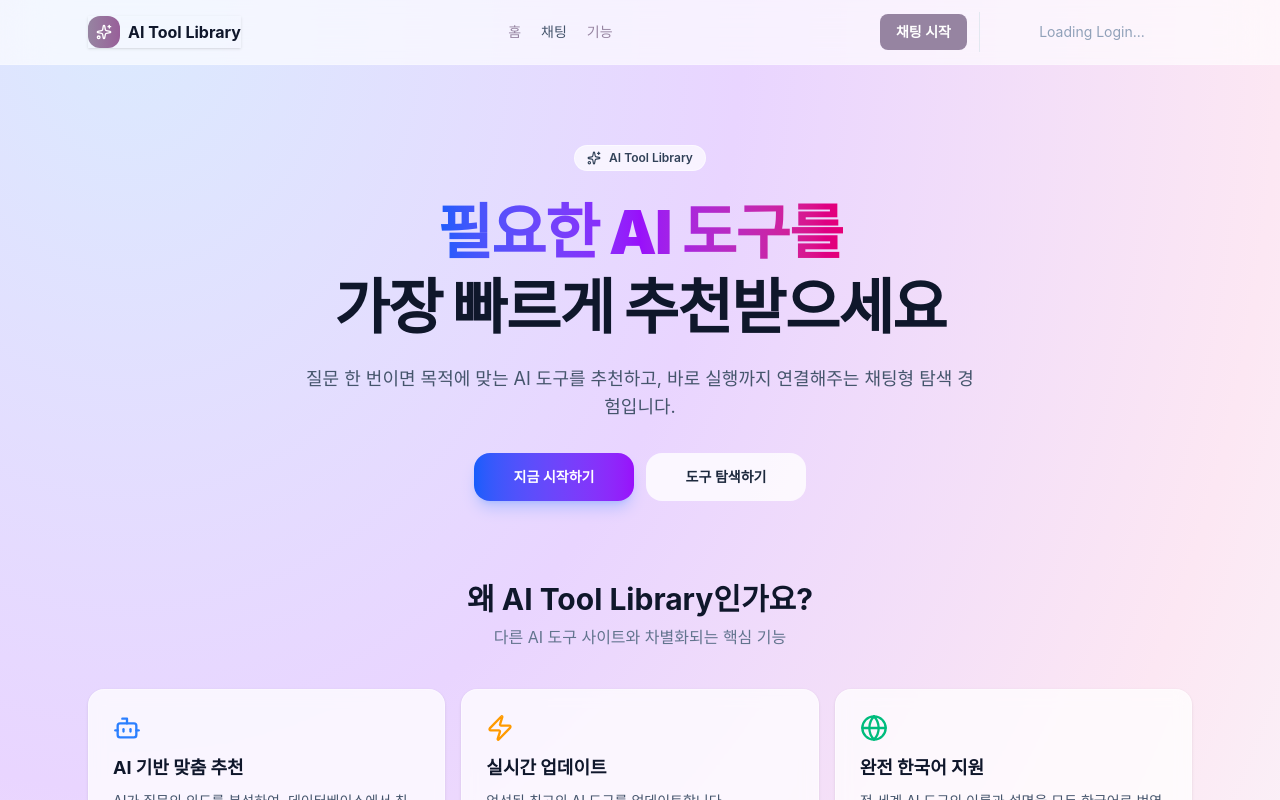
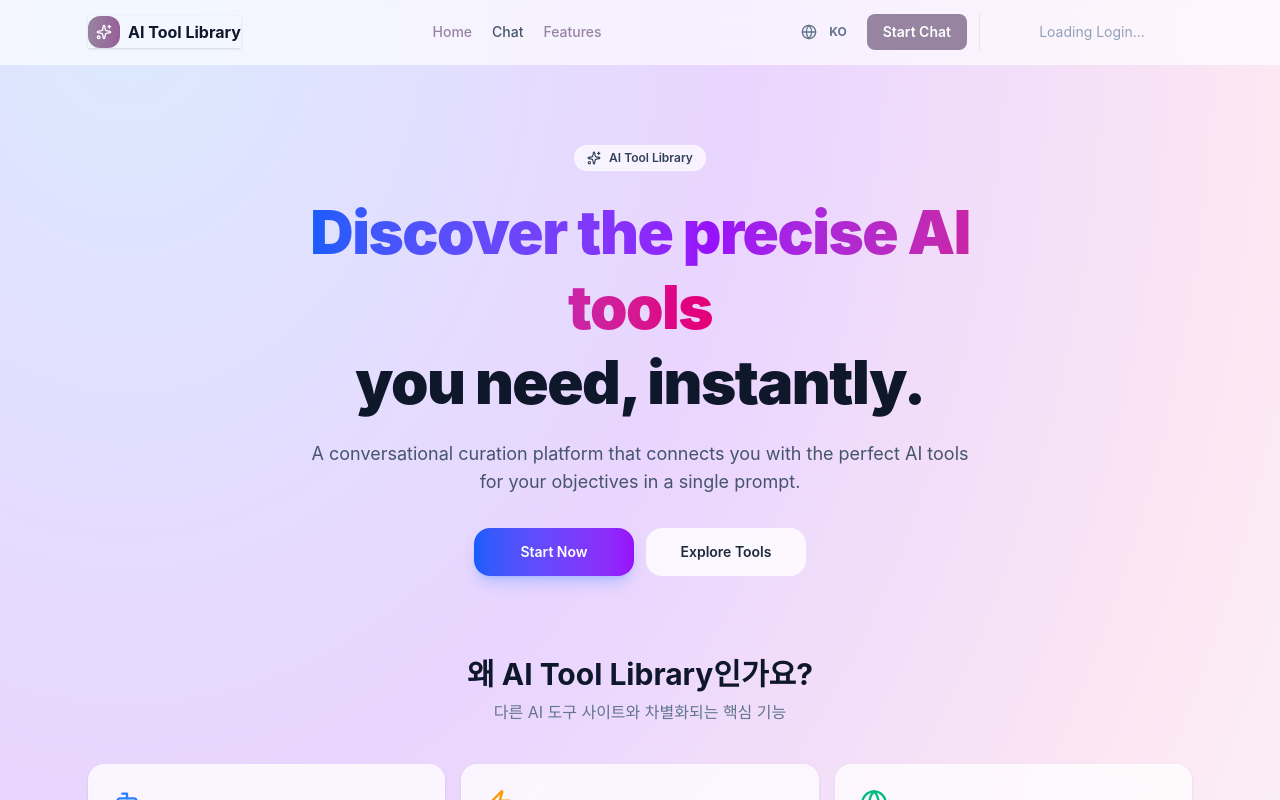
Before and after one commit to welcomegimchigang/AI_library, a React (Vite) app: page / in a window 1280 px wide. Shown: the top 800 px of the page. Built offline with nearby package versions, Linux system fonts and the light colour scheme; no server answers.

Commit message:
feat(i18n): setup react-i18next and apply ko/en to core routes

```diff
--- a/package.json
+++ b/package.json
@@ -13,9 +13,12 @@
   "dependencies": {
     "class-variance-authority": "^0.7.0",
     "clsx": "^2.1.1",
+    "i18next": "^25.8.13",
+    "i18next-browser-languagedetector": "^8.2.1",
     "lucide-react": "^0.539.0",
     "react": "^19.1.0",
     "react-dom": "^19.1.0",
+    "react-i18next": "^16.5.4",
     "react-router-dom": "^7.8.2",
     "tailwind-merge": "^3.3.1"
   },
--- a/src/components/header.tsx
+++ b/src/components/header.tsx
@@ -1,18 +1,14 @@
-import { Sparkles, LogOut } from "lucide-react";
+import { Sparkles, LogOut, Globe } from "lucide-react";
 import { Link, NavLink } from "react-router-dom";
 import { useEffect, useState } from "react";
+import { useTranslation } from "react-i18next";
 
 import { getUserSession, logout } from "@/lib/auth";
 import { GoogleLoginButton } from "@/components/auth/google-login-button";
 import { Button } from "@/components/ui/button";
 
-const navItems = [
-  { label: "홈", to: "/" },
-  { label: "채팅", to: "/chat" },
-  { label: "기능", to: "/#features" },
-];
-
 export function Header() {
+  const { t, i18n } = useTranslation();
   const [user, setUser] = useState<any>(null);
 
   useEffect(() => {
@@ -24,6 +20,17 @@
     logout();
     setUser(null);
   };
+
+  const toggleLanguage = () => {
+    const newLang = i18n.language.startsWith('ko') ? 'en' : 'ko';
+    i18n.changeLanguage(newLang);
+  };
+
+  const navItems = [
+    { label: t("nav.home"), to: "/" },
+    { label: t("nav.chat"), to: "/chat" },
+    { label: t("nav.features"), to: "/#features" },
+  ];
 
   return (
     <header className="sticky top-0 z-30 border-b border-white/20 bg-white/65 backdrop-blur-xl">
@@ -50,8 +57,13 @@
         </nav>
 
         <div className="flex items-center gap-3">
+          <Button variant="ghost" size="sm" onClick={toggleLanguage} className="text-slate-500 hover:text-slate-900 px-2" title={i18n.language.startsWith('ko') ? "Switch to English" : "한국어로 전환"}>
+            <Globe size={16} className="mr-1" />
+            <span className="text-xs font-bold">{i18n.language.startsWith('ko') ? "EN" : "KO"}</span>
+          </Button>
+
           <Link to="/chat" className="hidden sm:block">
-            <Button size="sm">채팅 시작</Button>
+            <Button size="sm">{t("nav.startChat")}</Button>
           </Link>
 
           {/* User Auth Section */}
@@ -62,7 +74,7 @@
                   <img src={user.picture} alt={user.name} className="w-8 h-8 rounded-full border border-slate-200" referrerPolicy="no-referrer" />
                   <span className="text-sm font-medium text-slate-700 hidden lg:block">{user.name}</span>
                 </Link>
-                <Button variant="ghost" size="sm" onClick={handleLogout} className="text-slate-500 hover:text-red-500 rounded-full h-8 w-8 p-0" title="로그아웃">
+                <Button variant="ghost" size="sm" onClick={handleLogout} className="text-slate-500 hover:text-red-500 rounded-full h-8 w-8 p-0" title={t("nav.logout")}>
                   <LogOut size={16} />
                 </Button>
               </div>
--- /dev/null
+++ b/src/lib/i18n.ts
@@ -0,0 +1,28 @@
+import i18n from 'i18next';
+import { initReactI18next } from 'react-i18next';
+import LanguageDetector from 'i18next-browser-languagedetector';
+
+import translationKO from '../locales/ko/translation.json';
+import translationEN from '../locales/en/translation.json';
+
+const resources = {
+    ko: {
+        translation: translationKO
+    },
+    en: {
+        translation: translationEN
+    }
+};
+
+i18n
+    .use(LanguageDetector)
+    .use(initReactI18next)
+    .init({
+        resources,
+        fallbackLng: 'ko',
+        interpolation: {
+            escapeValue: false, // not needed for react as it escapes by default
+        }
+    });
+
+export default i18n;
--- /dev/null
+++ b/src/locales/en/translation.json
@@ -0,0 +1,34 @@
+{
+    "nav": {
+        "home": "Home",
+        "chat": "Chat",
+        "features": "Features",
+        "startChat": "Start Chat",
+        "profile": "My Page",
+        "logout": "Logout"
+    },
+    "home": {
+        "heroBadge": "AI Tool Library",
+        "heroTitle1": "Discover the precise AI tools",
+        "heroTitle2": "you need, instantly.",
+        "heroDesc": "A conversational curation platform that connects you with the perfect AI tools for your objectives in a single prompt.",
+        "ctaStart": "Start Now",
+        "ctaExplore": "Explore Tools"
+    },
+    "chat": {
+        "title": "How can I help you?",
+        "subtitle": "Discover the perfect AI for work, creation, or everyday tasks.",
+        "inputPlaceholder": "What kind of AI do you need? (e.g. Find me an AI app that checks English resumes)",
+        "send": "Send",
+        "searching": "Searching for recommendations..."
+    },
+    "footer": {
+        "desc": "An interactive curation service that finds the most accurate AI tool for your specific needs.",
+        "links": "Links",
+        "terms": "Terms of Service",
+        "privacy": "Privacy Policy",
+        "contact": "Contact",
+        "email": "Email Update",
+        "allRightsReserved": "© 2024 AI Tool Library. All rights reserved."
+    }
+}
--- /dev/null
+++ b/src/locales/ko/translation.json
@@ -0,0 +1,34 @@
+{
+    "nav": {
+        "home": "홈",
+        "chat": "채팅",
+        "features": "기능",
+        "startChat": "채팅 시작",
+        "profile": "마이페이지",
+        "logout": "로그아웃"
+    },
+    "home": {
+        "heroBadge": "AI Tool Library",
+        "heroTitle1": "필요한 AI 도구를",
+        "heroTitle2": "가장 빠르게 추천받으세요",
+        "heroDesc": "질문 한 번이면 목적에 맞는 AI 도구를 추천하고, 바로 실행까지 연결해주는 채팅형 탐색 경험입니다.",
+        "ctaStart": "지금 시작하기",
+        "ctaExplore": "도구 탐색하기"
+    },
+    "chat": {
+        "title": "무엇을 도와드릴까요?",
+        "subtitle": "업무, 창작, 일상 어떤 목적이든 딱 맞는 AI를 찾아드려요.",
+        "inputPlaceholder": "어떤 AI가 필요하신가요? (예: 취업용 영문 이력서 교정해 주는 앱 찾아줘)",
+        "send": "전송",
+        "searching": "추천 도구 찾는 중..."
+    },
+    "footer": {
+        "desc": "목적에 딱 맞는 AI 도구를 가장 빠르고 정확하게 찾아주는 대화형 큐레이션 서비스입니다.",
+        "links": "관련 링크",
+        "terms": "이용약관",
+        "privacy": "개인정보처리방침",
+        "contact": "문의사항",
+        "email": "이메일 알림",
+        "allRightsReserved": "© 2024 AI Tool Library. All rights reserved."
+    }
+}
--- a/src/main.tsx
+++ b/src/main.tsx
@@ -2,8 +2,8 @@
 import ReactDOM from "react-dom/client";
 import { BrowserRouter } from "react-router-dom";
 import { ToolProvider } from "./contexts/tool-context";
-
 import App from "./App";
+import "./lib/i18n"; // Import i18n configuration
 import "./index.css";
 
 ReactDOM.createRoot(document.getElementById("root")!).render(
--- a/src/pages/home-page.tsx
+++ b/src/pages/home-page.tsx
@@ -1,5 +1,6 @@
 import { ArrowRight, Sparkles, Search, Zap, Globe, Shield, BarChart3, Bot } from "lucide-react";
 import { Link } from "react-router-dom";
+import { useTranslation } from "react-i18next";
 
 import { Footer } from "@/components/footer";
 import { Header } from "@/components/header";
@@ -53,6 +54,8 @@
 ];
 
 export function HomePage() {
+  const { t } = useTranslation();
+
   return (
     <div className="min-h-screen bg-[radial-gradient(120%_80%_at_10%_0%,#dbeafe_0%,#e9d5ff_40%,#fce7f3_75%,#f8fafc_100%)] text-slate-900">
       <Header />
@@ -63,24 +66,24 @@
           <div className="mx-auto max-w-3xl text-center">
             <p className="inline-flex items-center gap-2 rounded-full border border-white/50 bg-white/70 px-3 py-1 text-xs font-semibold text-slate-700 backdrop-blur">
               <Sparkles size={14} />
-              AI Tool Library
+              {t("home.heroBadge")}
             </p>
             <h1 className="mt-6 text-4xl font-black leading-tight tracking-tight md:text-6xl">
               <span className="bg-gradient-to-r from-blue-600 via-purple-600 to-pink-600 bg-clip-text text-transparent">
-                필요한 AI 도구를
+                {t("home.heroTitle1")}
               </span>
               <br />
-              가장 빠르게 추천받으세요
+              {t("home.heroTitle2")}
             </h1>
             <p className="mx-auto mt-5 max-w-2xl text-base text-slate-600 md:text-lg">
-              질문 한 번이면 목적에 맞는 AI 도구를 추천하고, 바로 실행까지 연결해주는 채팅형 탐색 경험입니다.
+              {t("home.heroDesc")}
             </p>
             <div className="mt-8 flex flex-wrap items-center justify-center gap-3">
               <Link to="/chat">
-                <Button size="lg" className="min-w-40 bg-gradient-to-r from-blue-600 to-purple-600 hover:from-blue-700 hover:to-purple-700 text-white shadow-lg shadow-blue-500/25">지금 시작하기</Button>
+                <Button size="lg" className="min-w-40 bg-gradient-to-r from-blue-600 to-purple-600 hover:from-blue-700 hover:to-purple-700 text-white shadow-lg shadow-blue-500/25">{t("home.ctaStart")}</Button>
               </Link>
               <a href="#library">
-                <Button size="lg" variant="secondary" className="min-w-40">도구 탐색하기</Button>
+                <Button size="lg" variant="secondary" className="min-w-40">{t("home.ctaExplore")}</Button>
               </a>
             </div>
           </div>
@@ -130,12 +133,12 @@
         {/* CTA */}
         <section className="mx-auto w-full max-w-6xl px-4 pb-20 md:px-6">
           <div className="rounded-3xl bg-gradient-to-r from-blue-600 via-purple-600 to-pink-500 p-8 text-white md:p-10">
-            <h3 className="text-2xl font-bold md:text-3xl">AI 도구 탐색, 지금 시작할까요?</h3>
-            <p className="mt-3 text-white/90">질문만 하면 상황 맞춤 추천을 바로 보여드립니다.</p>
+            <h3 className="text-2xl font-bold md:text-3xl">{t("home.ctaStart")}</h3>
+            <p className="mt-3 text-white/90">{t("home.heroDesc")}</p>
             <Link to="/chat" className="mt-6 inline-block">
               <Button variant="outline" size="lg" className="border-white/50 bg-white/10 text-white hover:bg-white/20">
-                채팅으로 추천 받기
-                <ArrowRight size={16} />
+                {t("nav.startChat")}
+                <ArrowRight size={16} className="ml-2" />
               </Button>
             </Link>
           </div>
```
Also changed, not shown: src/pages/chat-page.tsx (+7 -6 lines), 1 other file (tests, documents, lock files or other folders).
